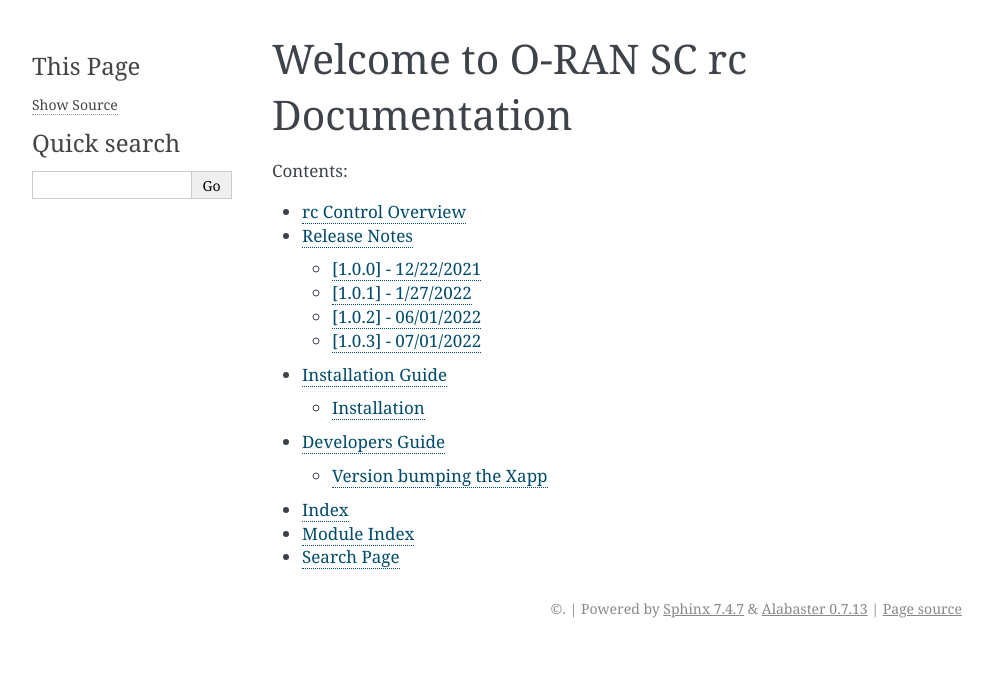
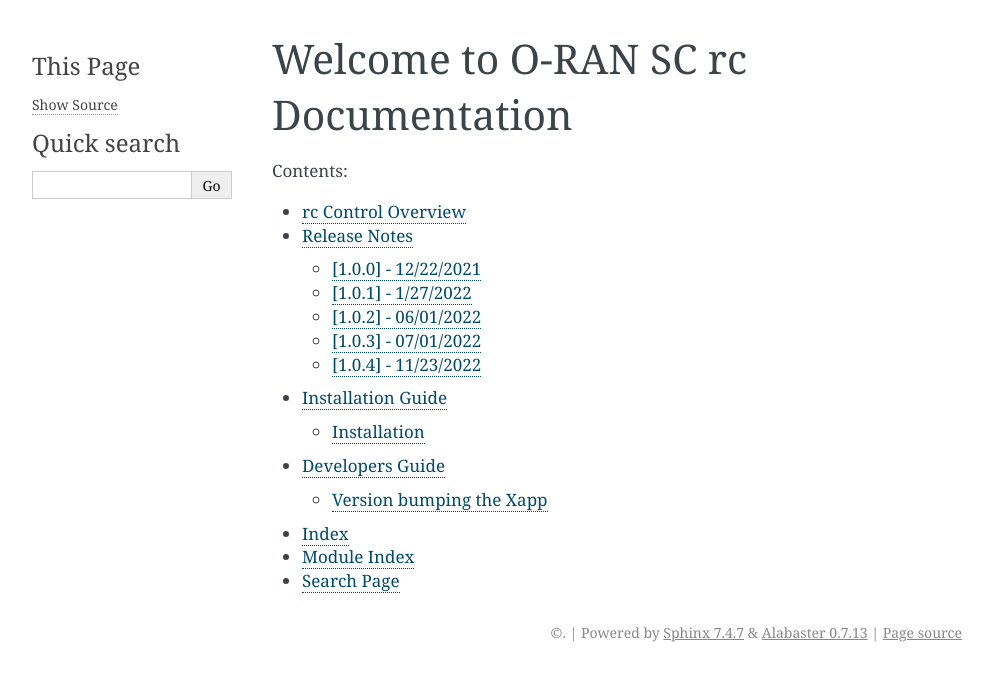
Before and after one commit to o-ran-sc/ric-app-rc, a Sphinx documentation site: the page built from docs/index.rst, in a window 1280 px wide. Shown: the top 681 px of the page, without its empty margins (148-1141 px from the left). Built offline with Sphinx 7.4.7, drawn with Linux system fonts in a browser that asks for light colours.

```diff
--- a/container-tag.yaml
+++ b/container-tag.yaml
@@ -1,3 +1,3 @@
 # =====provide jenkings CI jos with a tag for containers/images====
 # --------
-tag: 1.0.3
+tag: 1.0.4
--- a/docs/release-notes.rst
+++ b/docs/release-notes.rst
@@ -55,3 +55,8 @@ and this project adheres to `Semantic Versioning <http://semver.org/>`__.
 * Supports Control Ack failure handle
 * commit id updated
 * README.md updated
+
+[1.0.4] - 11/23/2022
+---------------------
+
+*Memory leak issues fixed
```
